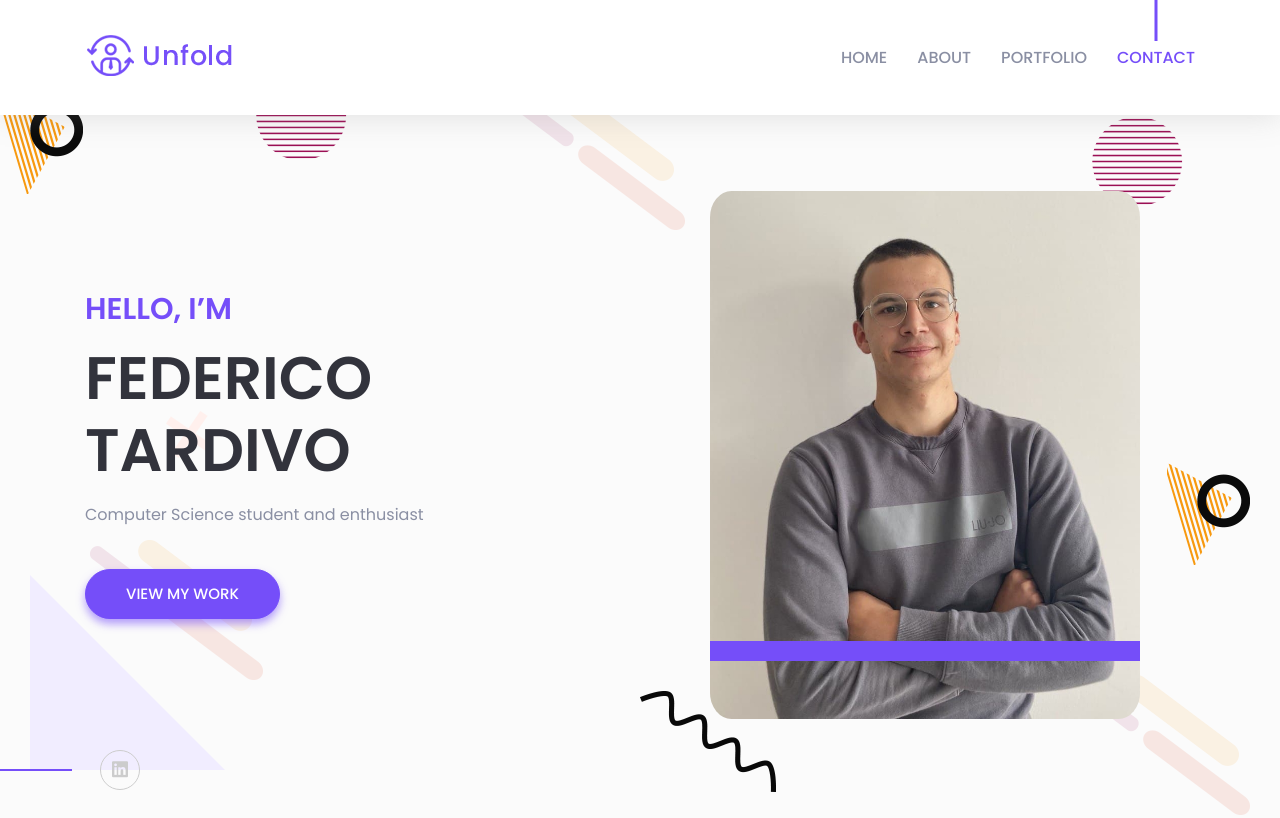
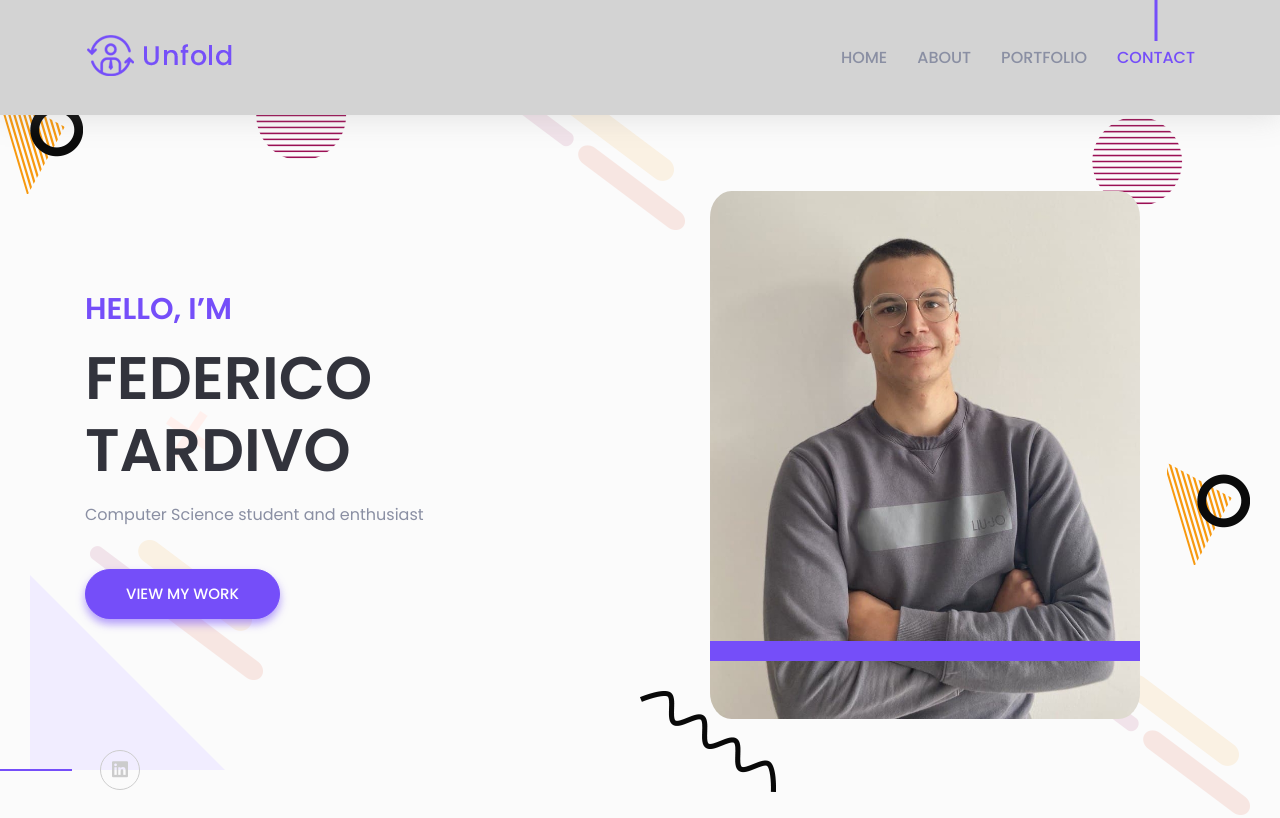
Before and after one commit to FedericoTardivo/federicotardivo.github.io, a plain HTML site: page index.html in a window 1280 px wide. Shown: the top 818 px of the page. Drawn offline with Linux system fonts and the light colour scheme; files whose address does not match are found by name.

Commit message:
changing towards a darker theme

```diff
--- a/index.html
+++ b/index.html
@@ -58,7 +58,7 @@
     <!--====== HEADER PART START ======-->
 
     <header id="home" class="header-area">
-        <div class="navigation fixed-top">
+        <div class="navigation fixed-top" style="background-color: lightgrey;">
             <div class="container">
                 <div class="row">
                     <div class="col-lg-12">
```
